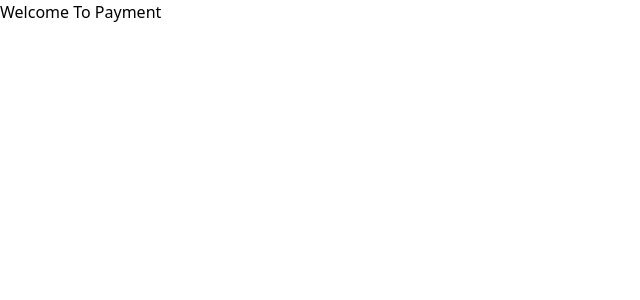
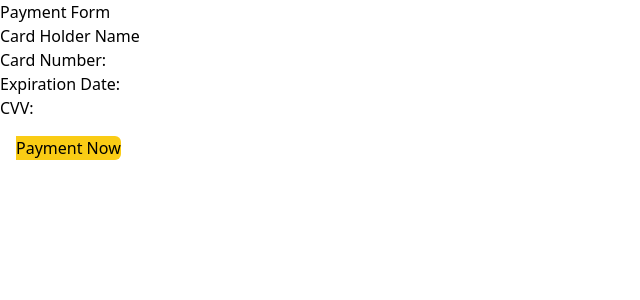
Before and after one commit to abigitin/ParkEase, a React (Vite) app: page /payment in a window 1280 px wide. Shown: the top 300 px of the page, without its empty margins (0-640 px from the left). Built offline with nearby package versions, Linux system fonts and the light colour scheme.

Commit message:
updated payment page

```diff
--- a/src/components/Payment.jsx
+++ b/src/components/Payment.jsx
@@ -1,5 +1,54 @@
-function Payment() {
-	return <div>Welcome To Payment</div>;
+import React, { useState } from 'react';
+
+function PaymentForm() {
+  // Define state variables to store form data
+  const [cardHolder, setCardHolderName] = useState('');
+  const [cardNumber, setCardNumber] = useState('');
+  const [expirationDate, setExpirationDate] = useState('');
+  const [cvv, setCvv] = useState('');
+
+  // Handle form submission
+  const handleSubmit = (e) => {
+    e.preventDefault();
+
+    // You can implement payment processing logic here
+    // For simplicity, we'll just log the form data for now
+    console.log('Card Holder Name:', cardHolder);
+    console.log('Card Number:', cardNumber);
+    console.log('Expiration Date:', expirationDate);
+    console.log('CVV:', cvv);
+
+    // Clear the form fields
+    setCardHolderName('');
+    setCardNumber('');
+    setExpirationDate('');
+    setCvv('');
+  };
+
+  return (
+    <div >
+      <h1>Payment Form</h1>
+      <form onSubmit={handleSubmit}>
+      <div>
+        <label htmlFor="cardHolder">Card Holder Name</label>
+        <input type="text" id="cardHolder" value={cardHolder} onChange={(e)=> setCardHolderName(e.target.value)} required/>
+      </div>
+        <div>
+          <label htmlFor="cardNumber">Card Number:</label>
+          <input type="text" id="cardNumber"  value={cardNumber} onChange={(e) => setCardNumber(e.target.value)} required  />
+        </div>
+      <div>
+          <label htmlFor="expirationDate">Expiration Date:</label>
+          <input  type="text" id="expirationDate" value={expirationDate} onChange={(e) => setExpirationDate(e.target.value)}  required />
+       </div>
+        <div>
+          <label htmlFor="cvv">CVV:</label>
+          <input  type="text"  id="cvv" value={cvv} onChange={(e) => setCvv(e.target.value)} required  />
+        </div>
+        <button className="bg-yellow-400 rounded-r-md m-4" type="submit">Payment Now</button>
+      </form>
+    </div>
+  );
 }
 
-export default Payment;
+export default PaymentForm;
```
